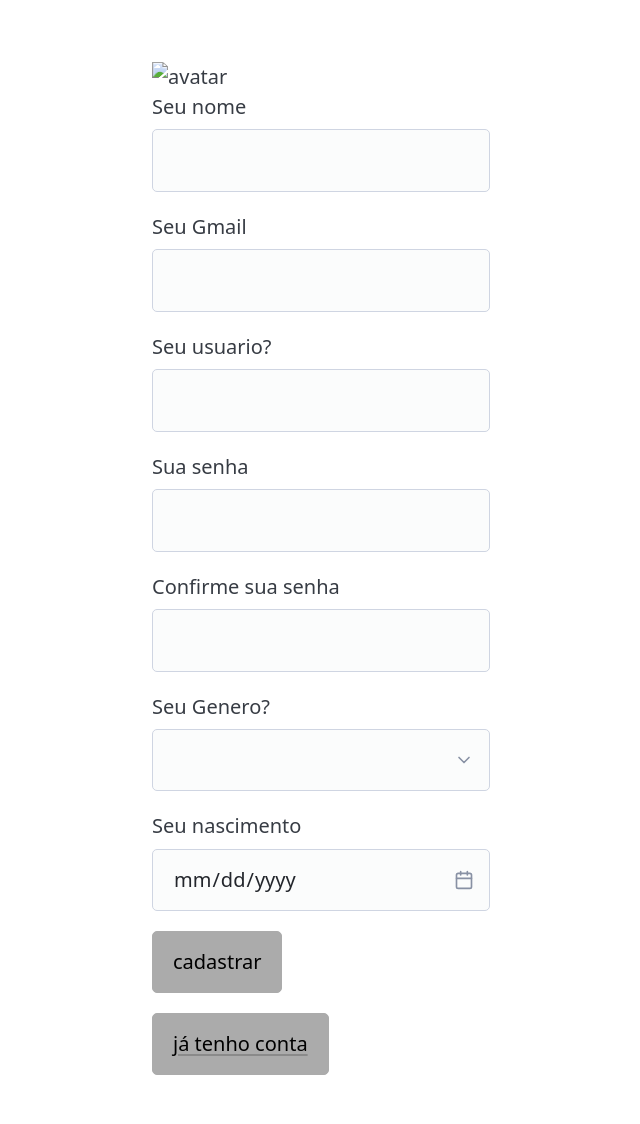
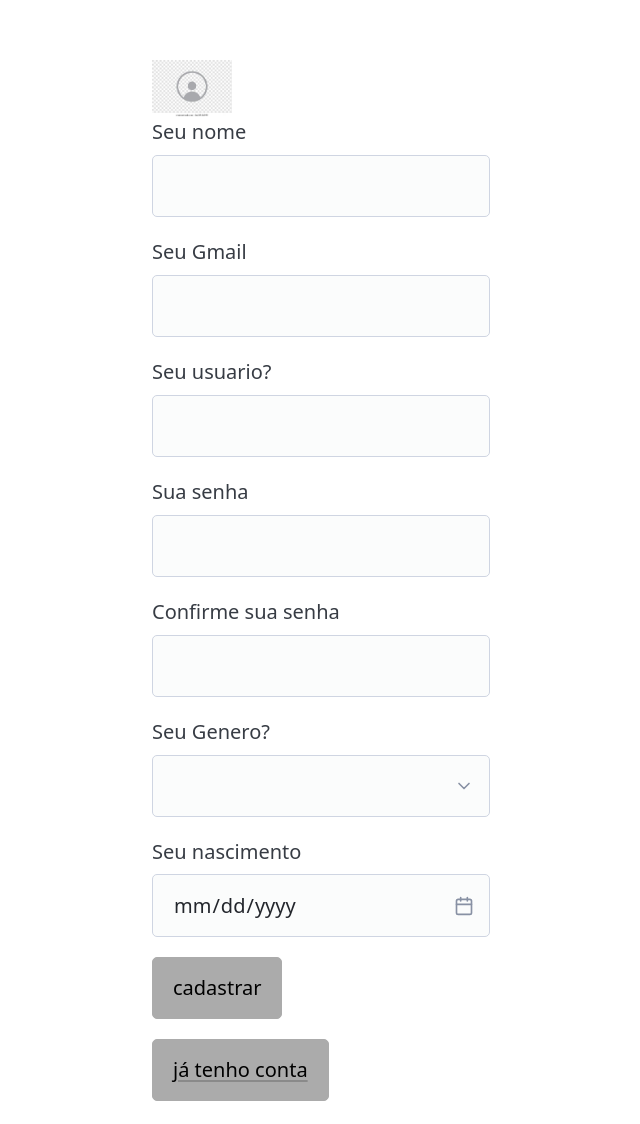
Before and after one commit to pedro10277411-ui/Atividade-Pratica-V, a plain HTML site: page cadastro.html in a window 1280 px wide. Shown: the whole page, without its empty margins (319-959 px from the left). Drawn offline with Linux system fonts and the light colour scheme; the site is published under a folder, as on GitHub Pages, so addresses that start at the root find nothing.

Commit message:
Update cadastro.html

```diff
--- a/cadastro.html
+++ b/cadastro.html
@@ -40,7 +40,7 @@
 
 <body>
     <form action="">
-        <img src="/img/imgem.jpeg" alt="avatar">
+        <img src="img/imgem.jpeg" alt="avatar">
         <label for="text">Seu nome</label>
         <input type="text" required>
         <label for="email">Seu Gmail</label>
```
